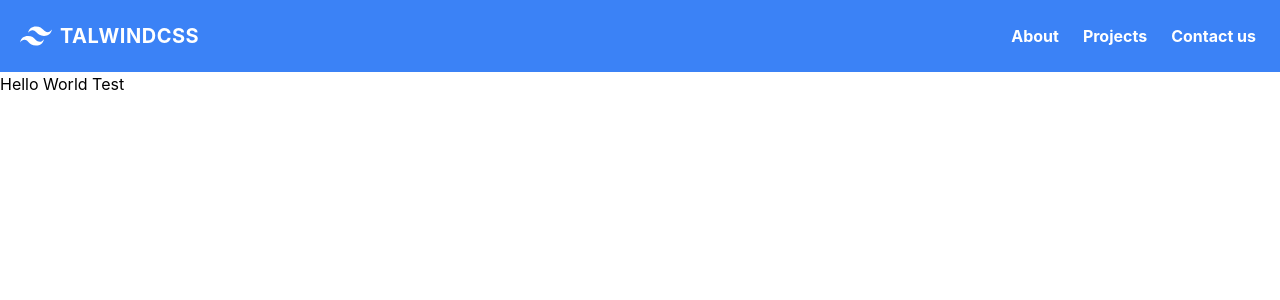
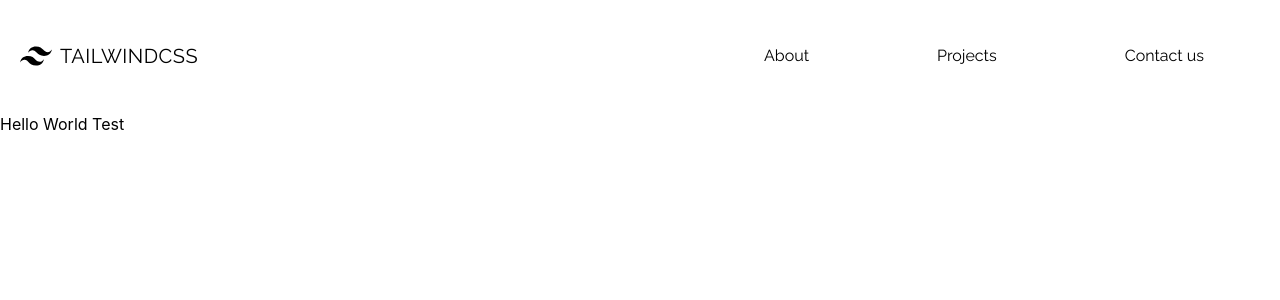
Before and after one commit to JjGesulgon/portfolio-v2.1, a Next.js app in the folder frontend/: page / in a window 1280 px wide. Shown: the top 300 px of the page. Built offline with nearby package versions, Linux system fonts and the light colour scheme.

Commit message:
added raleway font and updated the navbar design

```diff
--- a/frontend/components/Navigation.js
+++ b/frontend/components/Navigation.js
@@ -9,22 +9,22 @@ function Navigation() {
 
   return (
     <div>
-      <nav className='flex items-center flex-wrap bg-blue-500 p-3 '>
+      <nav className='flex items-center flex-wrap bg-transparent p-3 '>
         <Link href='/'>
           <a className='inline-flex items-center p-2 mr-4 '>
             <svg
               viewBox='0 0 24 24'
               xmlns='http://www.w3.org/2000/svg'
-              className='fill-current text-white h-8 w-8 mr-2'
+              className='fill-current text-black h-8 w-8 mr-2'
             >
               <path d='M12.001 4.8c-3.2 0-5.2 1.6-6 4.8 1.2-1.6 2.6-2.2 4.2-1.8.913.228 1.565.89 2.288 1.624C13.666 10.618 15.027 12 18.001 12c3.2 0 5.2-1.6 6-4.8-1.2 1.6-2.6 2.2-4.2 1.8-.913-.228-1.565-.89-2.288-1.624C16.337 6.182 14.976 4.8 12.001 4.8zm-6 7.2c-3.2 0-5.2 1.6-6 4.8 1.2-1.6 2.6-2.2 4.2-1.8.913.228 1.565.89 2.288 1.624 1.177 1.194 2.538 2.576 5.512 2.576 3.2 0 5.2-1.6 6-4.8-1.2 1.6-2.6 2.2-4.2 1.8-.913-.228-1.565-.89-2.288-1.624C10.337 13.382 8.976 12 6.001 12z' />
             </svg>
-            <span className='text-xl text-white font-bold uppercase tracking-wide'>
-              TalwindCSS
+            <span className='text-xl text-black uppercase tracking-wide font-raleway font-normal'>
+              TailwindCSS
             </span>
           </a>
         </Link>
-        <button className='inline-flex p-3 hover:bg-blue-700 rounded lg:hidden text-white ml-auto hover:text-white outline-none' onClick={handleClick}>
+        <button className='inline-flex p-3 hover:bg-blue-500 rounded lg:hidden text-black ml-auto hover:text-white outline-none' onClick={handleClick}>
           <svg
             className='w-6 h-6'
             fill='none'
@@ -43,17 +43,17 @@ function Navigation() {
         <div className={`${active ? '' : 'hidden'} w-full lg:inline-flex lg:flex-grow lg:w-auto`}>
           <div className='lg:inline-flex lg:flex-row lg:ml-auto lg:w-auto w-full lg:items-center items-start  flex flex-col lg:h-auto'>
             <Link href='/'>
-              <a className='lg:inline-flex lg:w-auto w-full px-3 py-2 rounded text-white font-bold items-center justify-center hover:bg-blue-600 hover:text-white '>
+              <a className='lg:inline-flex lg:w-auto w-full px-3 py-2 md:px-16 md:py-8 rounded text-black font-normal items-center justify-center hover:text-blue-600 font-raleway'>
                 About
               </a>
             </Link>
             <Link href='/projects'>
-              <a className='lg:inline-flex lg:w-auto w-full px-3 py-2 rounded text-white font-bold items-center justify-center hover:bg-blue-600 hover:text-white'>
+              <a className='lg:inline-flex lg:w-auto w-full px-3 py-2 md:px-16 md:py-8 rounded text-black font-normal items-center justify-center hover:text-blue-600 font-raleway'>
                 Projects
               </a>
             </Link>
             <Link href='/'>
-              <a className='lg:inline-flex lg:w-auto w-full px-3 py-2 rounded text-white font-bold items-center justify-center hover:bg-blue-600 hover:text-white'>
+              <a className='lg:inline-flex lg:w-auto w-full px-3 py-2 md:px-16 md:py-8 rounded text-black font-normal items-center justify-center hover:text-blue-600 font-raleway'>
                 Contact us
               </a>
             </Link>
--- a/frontend/pages/index.js
+++ b/frontend/pages/index.js
@@ -7,6 +7,9 @@ export default function HomePage() {
       <Head>
         <title>Jeysqrd</title>
         <link rel='icon' href='/favicon.ico' />
+        <link rel="preconnect" href="https://fonts.googleapis.com"/>
+        <link rel="preconnect" href="https://fonts.gstatic.com" crossorigin/>
+        <link href="https://fonts.googleapis.com/css2?family=Raleway:ital,wght@0,100;0,200;0,300;0,400;0,500;0,600;0,700;0,800;0,900;1,100;1,200;1,300;1,400;1,500;1,600;1,700;1,800;1,900&display=swap" rel="stylesheet"/>
       </Head>
       {/* <Navbar /> */}
       <div>Hello World Test</div>
--- a/frontend/tailwind.config.js
+++ b/frontend/tailwind.config.js
@@ -2,6 +2,9 @@ module.exports = {
   purge: ['./pages/**/*.{js,ts,jsx,tsx}', './components/**/*.{js,ts,jsx,tsx}'],
   darkMode: false, // or 'media' or 'class'
   theme: {
+    fontFamily: {
+      'raleway': ['raleway', 'sans-serif'],
+    },
     extend: {},
   },
   variants: {
```
